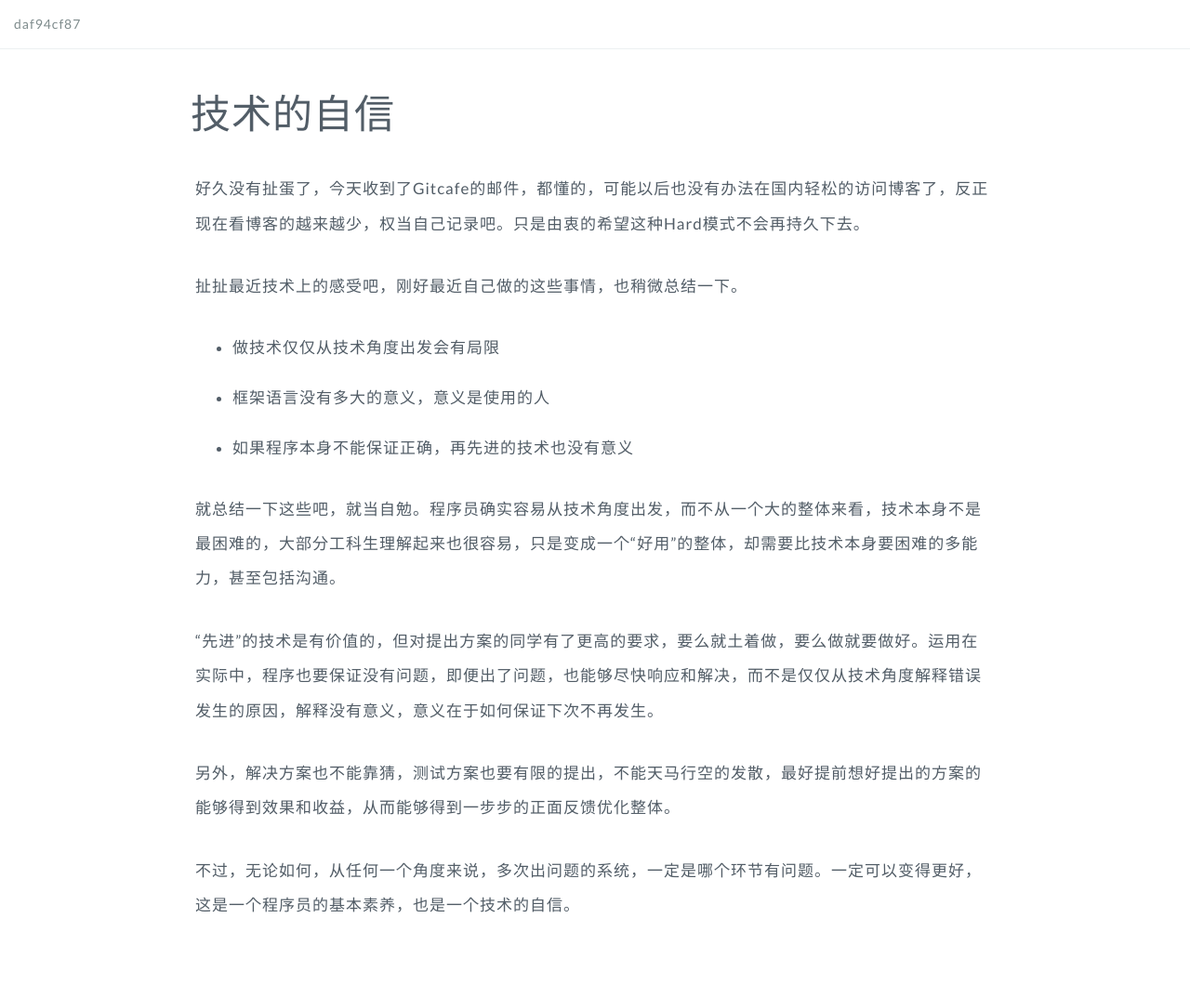
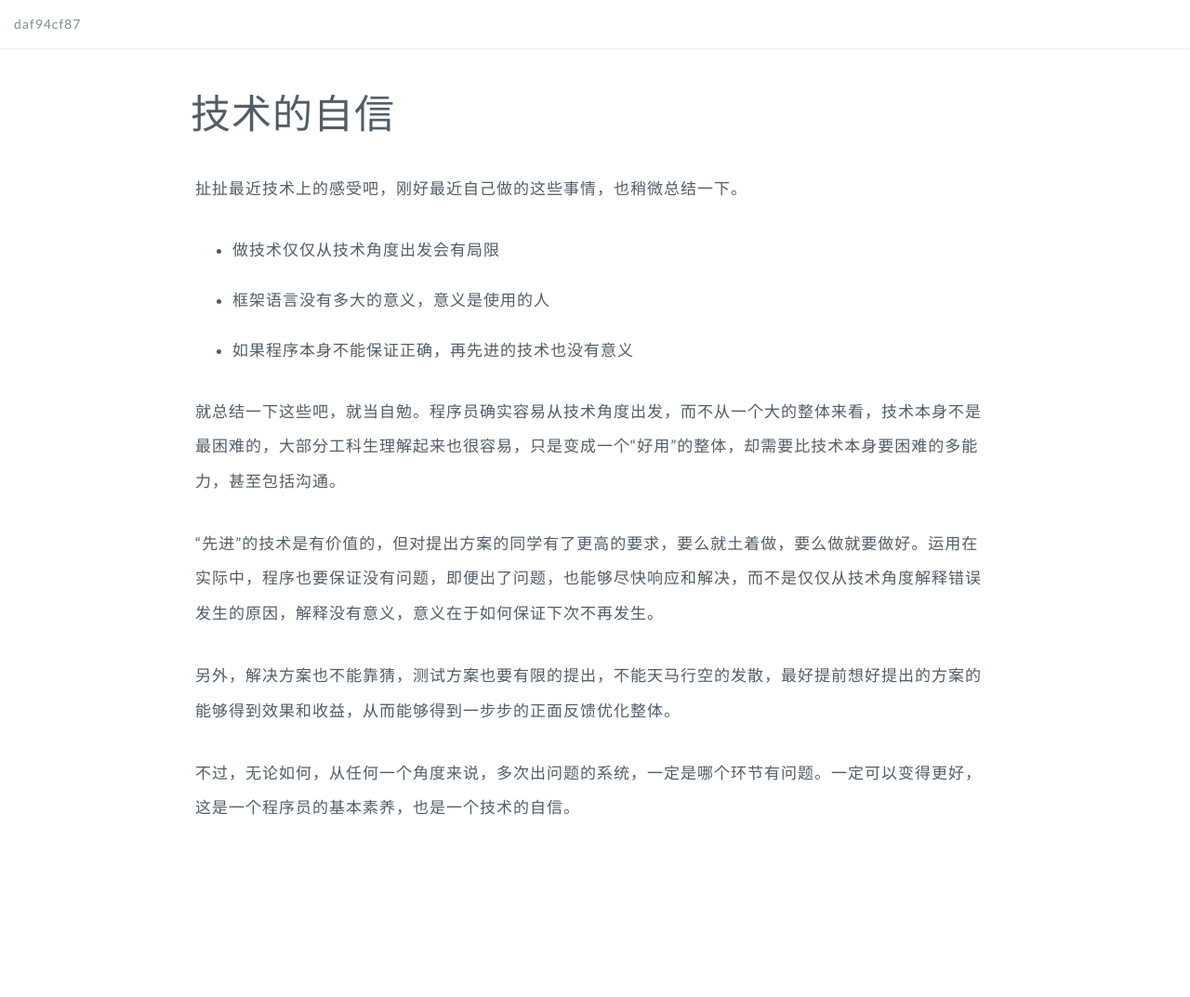
Before and after one commit to GuoJing/blog, a Jekyll site: the page built from _posts/blog/2014/2014-12-16-to-be-a-tec.md, in a window 1280 px wide. Shown: the whole page at 93% size. Built offline with Jekyll 4.4.1, drawn with Linux system fonts in a browser that asks for light colours; after the commit the page ends 968 px from its top, so only the background shows below that.

Commit message:
auto commit

```diff
--- a/_posts/blog/2014/2014-12-16-to-be-a-tec.md
+++ b/_posts/blog/2014/2014-12-16-to-be-a-tec.md
@@ -5,8 +5,6 @@ category:  blog
 description: 技术的自信...
 tags: 技术 产品 思考
 ---
-好久没有扯蛋了，今天收到了Gitcafe的邮件，都懂的，可能以后也没有办法在国内轻松的访问博客了，反正现在看博客的越来越少，权当自己记录吧。只是由衷的希望这种Hard模式不会再持久下去。
-
 扯扯最近技术上的感受吧，刚好最近自己做的这些事情，也稍微总结一下。
 
 1. 做技术仅仅从技术角度出发会有局限
```
